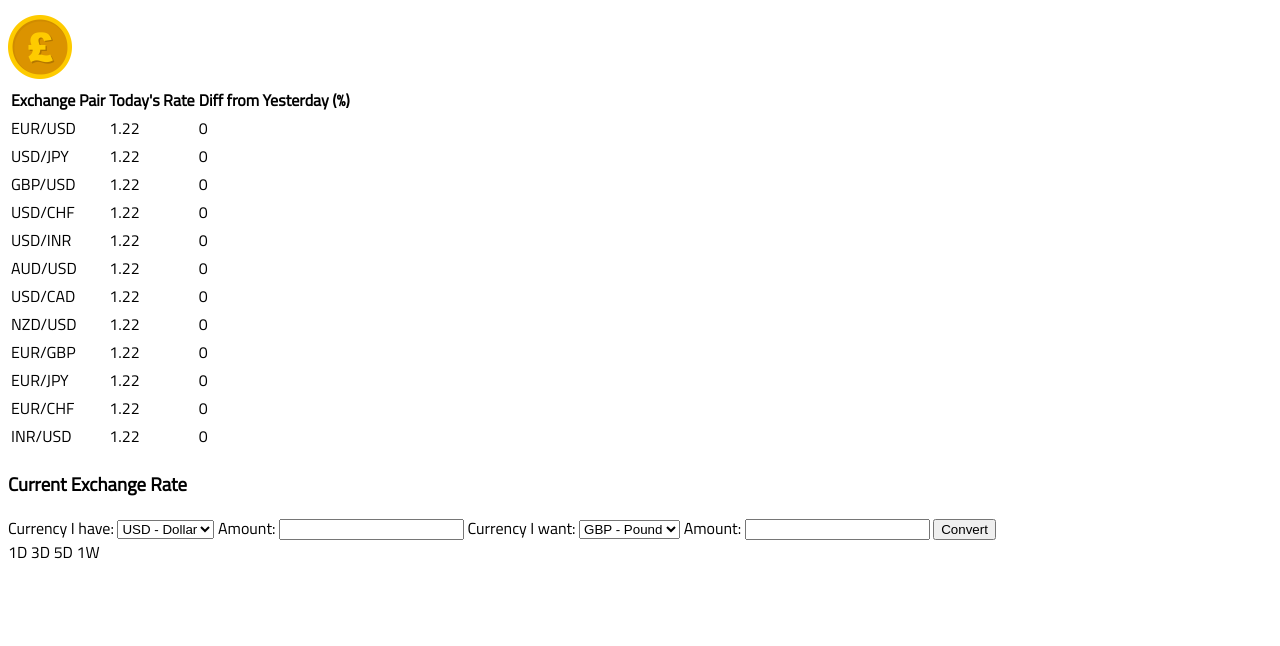
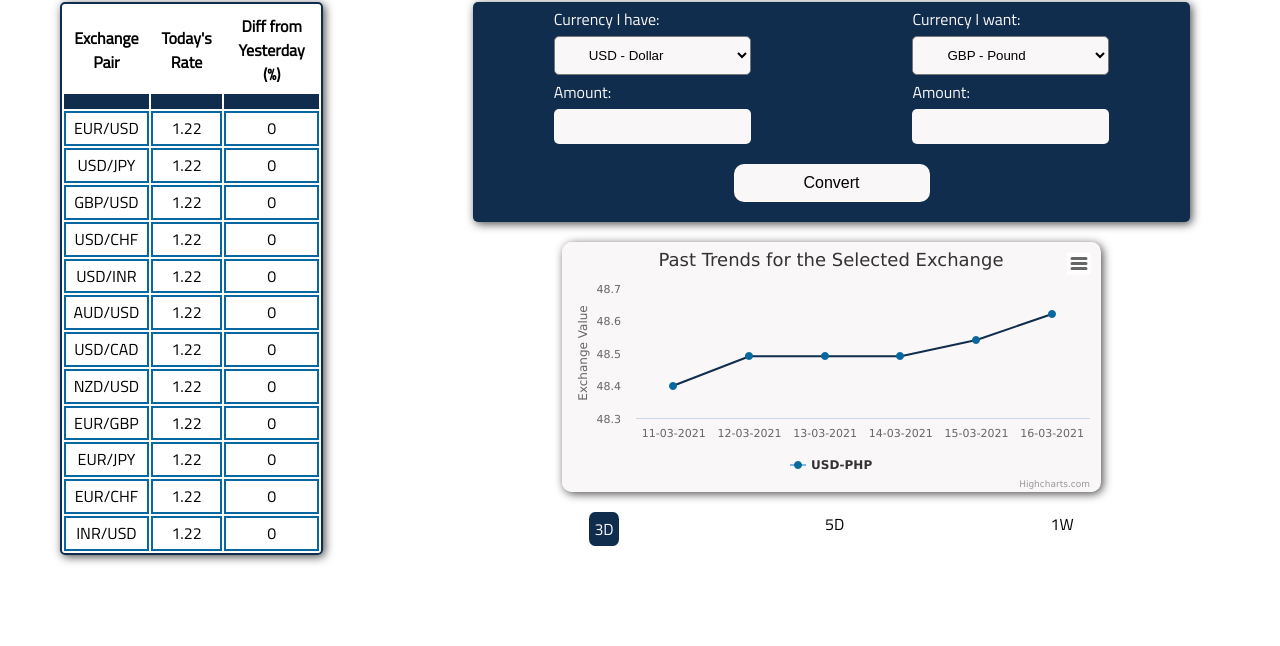
Before and after one commit to PrashanthVamanan/currency-converter, a plain HTML site: page index.html in a window 1280 px wide. Shown: the part 154-800 px from the top of the page. Drawn offline with nearby package versions, Linux system fonts and the light colour scheme.

Commit message:
feat: Added base css styles and highcharts sample graph plot

```diff
--- a/css/style.css
+++ b/css/style.css
@@ -3,6 +3,162 @@
     src: url('../assets/fonts/TitilliumWeb-Regular.ttf');
 }
 
+:root {
+    --header: #112d4e;
+    --header-text: #f9f7f7;
+    --table-data: #07689f
+}
+
 body {
     font-family: 'Titillium Web', sans-serif;
+    margin: 0;
+    padding: 0;
 }
+
+
+/* Header section styles */
+
+header {
+    background-color: var(--header);
+    display: flex;
+    justify-content: space-between;
+    align-items: center;
+}
+
+header h1 {
+    color: var(--header-text);
+}
+
+header img {
+    margin: 0px 10px;
+}
+
+/* Main content style rules */
+.main-content {
+    display: flex;
+    width: 100%;
+
+}
+
+/* Most traded section style rules */
+
+.most-traded {
+    width: 22%;
+    margin: 0px 60px;
+}
+
+.most-traded h3 {
+    text-align: center;
+}
+
+.most-traded table {
+    border: 2px solid var(--header);
+    border-radius: 5px;
+    box-shadow: 2px 2px 10px 0px rgba(0, 0, 0, 0.7);
+}
+
+.most-traded table th {
+    border-bottom: 15px solid var(--header);
+    padding: 8px;
+}
+
+.most-traded table tr td {
+    text-align: center;
+    line-height: 1.8;
+    border: 2px solid var(--table-data);
+}
+
+/* Exchange rate container and form style rules */
+
+.exchange-rate-container {
+    width: 75%;
+    display: flex;
+    flex-direction: column;
+}
+
+.exchange-rate h3 {
+    text-align: center;
+}
+
+.exchange-rate .converter {
+    margin: 0px auto;
+    border-radius: 5px;
+    width: 80%;
+    box-shadow: 2px 2px 10px 0px rgba(0, 0, 0, 0.7);
+    background-color: var(--header);
+}
+
+.converter .form-inputs {
+    display: flex;
+    justify-content: space-around;
+}
+
+.converter .row-inputs {
+   display: flex;
+   flex-direction: column;
+}
+
+.converter .row-inputs label {
+    margin: 5px 0px;
+    color: var(--header-text);
+}
+
+.converter .row-inputs select {
+    padding: 10px 30px;
+    border-radius: 5px;
+    background-color: var(--header-text);
+}
+
+.converter .row-inputs input {
+    padding: 10px;
+    outline: none;
+    border: none;
+    border-radius: 5px;
+    background-color: var(--header-text);
+}
+
+.converter .button-container {
+    display: flex;
+    justify-content: center;
+}
+
+.converter .convert-button {
+    margin: 20px 0px;
+    padding: 10px 70px;
+    border-radius: 10px;
+    outline: none;
+    border: none;
+    background-color: var(--header-text);
+    font-size: 16px;
+}
+
+.converter .convert-button:hover,
+.exchange-rate-container .toggles:hover  {
+    cursor: pointer;
+}
+
+/* Past week rates graph style rules */
+.exchange-rate-container .graph {
+    height: 250px;
+    width: 60%;
+    margin: 20px auto;
+    border-radius: 10px;
+    background-color: var(--header-text);
+    box-shadow: 2px 2px 10px 0px rgba(0, 0, 0, 0.7);
+}
+
+.exchange-rate-container .toggles {
+    text-align: center;
+    display: flex;
+    width: 100%;
+    justify-content: space-evenly;
+    bottom: 10px;
+}
+
+/* Active class for selection */
+.toggles span:first-of-type {
+    background-color: var(--header);
+    color: var(--header-text);
+    border-radius: 20%;
+    padding: 5px;
+}
--- a/index.html
+++ b/index.html
@@ -11,13 +11,15 @@
 <body>
   <!-- Header section -->
   <header>
-    <img src="./assets/images/us-dollar-coin.png" alt="US Dollar" height="64">
+    <img src="./assets/images/us-dollar-coin.png" alt="US Dollar" height="48">
     <h1>Exchange Rate Calculator</h1>
-    <img src="./assets/images/pound-coin.png" alt="Euro" height="64">
+    <img src="./assets/images/pound-coin.png" alt="Euro" height="48">
   </header>
 
+  <main class="main-content">
     <!-- Most traded currencies section -->
     <section class="most-traded">
+      <h3>Most Traded Exchanges</h3>
       <table>
         <tr>
           <th>Exchange Pair</th>
@@ -87,10 +89,14 @@
       </table>
     </section>
 
+
+    <div class="exchange-rate-container">
       <!-- Exchange rate section -->
       <section class="exchange-rate">
-    <h3>Current Exchange Rate</h3>
+        <h3>Know Your Exchange Rate</h3>
         <form class="converter">
+          <section class="form-inputs">
+            <section class="row-inputs">
               <label for="from-cur">Currency I have: </label>
               <select name="from" id="from-cur">
                 <option value="USD">USD - Dollar</option>
@@ -98,6 +104,8 @@
               </select>
               <label for="from-amt-rate">Amount: </label>
               <input type="text" name="from-amt" id="from-amt-rate">
+            </section>
+            <section class="row-inputs">
               <label for="to-cur">Currency I want: </label>
               <select name="to" id="to-cur">
                 <option value="USD">GBP - Pound</option>
@@ -105,18 +113,37 @@
               </select>
               <label for="to-amt-rate">Amount: </label>
               <input type="text" name="to-amt" id="to-amt-rate">
-      <button type="button">Convert</button>
+            </section>
+          </section>
+          <div class="button-container">
+            <button type="button" class="convert-button">Convert</button>
+          </div>
         </form>
       </section>
 
-  <section class="graph">
+      <!-- Graph plot section -->
+      <section class="graph" id="container">
+      </section>
+
+      <!-- Trends section -->
       <div class="toggles">
-      <span>1D</span>
         <span>3D</span>
         <span>5D</span>
         <span>1W</span>
       </div>
-  </section>
+    </div>
+
+  </main>
+
+  <!-- Highcharts library -->
+  <script src="https://code.highcharts.com/highcharts.js"></script>
+  <script src="https://code.highcharts.com/modules/exporting.js"></script>
+  <script src="https://code.highcharts.com/modules/export-data.js"></script>
+  <script src="https://code.highcharts.com/modules/accessibility.js"></script>
+
+  <!-- Custom script files -->
+  <script src="scripts/highcharts.js"></script>
+  <script src="scripts/app.js"></script>
 </body>
 
 </html>
--- /dev/null
+++ b/scripts/app.js
@@ -0,0 +1,3 @@
+window.onload = () => {
+    displayChart();
+}
--- /dev/null
+++ b/scripts/highcharts.js
@@ -0,0 +1,48 @@
+const displayChart = () => {
+  Highcharts.chart("container", {
+    chart: {
+      backgroundColor: "#f9f7f7",
+    },
+    title: {
+      text: "Past Trends for the Selected Exchange",
+    },
+    xAxis: {
+      categories: [
+        "11-03-2021",
+        "12-03-2021",
+        "13-03-2021",
+        "14-03-2021",
+        "15-03-2021",
+        "16-03-2021",
+      ],
+      tickmarkPlacement: "on",
+      title: {
+        enabled: false,
+      },
+    },
+    yAxis: {
+      gridLineWidth: 0,
+      title: {
+        text: "Exchange Value",
+      },
+    },
+    tooltip: {
+      split: true,
+      valueSuffix: " PHP",
+    },
+    plotOptions: {
+      series: {
+        lineColor: "#112d4e",
+        marker: {
+          fillColor: "#07689f",
+        },
+      },
+    },
+    series: [
+      {
+        name: "USD-PHP",
+        data: [48.4, 48.49, 48.49, 48.49, 48.54, 48.62],
+      },
+    ]
+  });
+};
```
Lines whose indentation alone changed are shown as unchanged.
